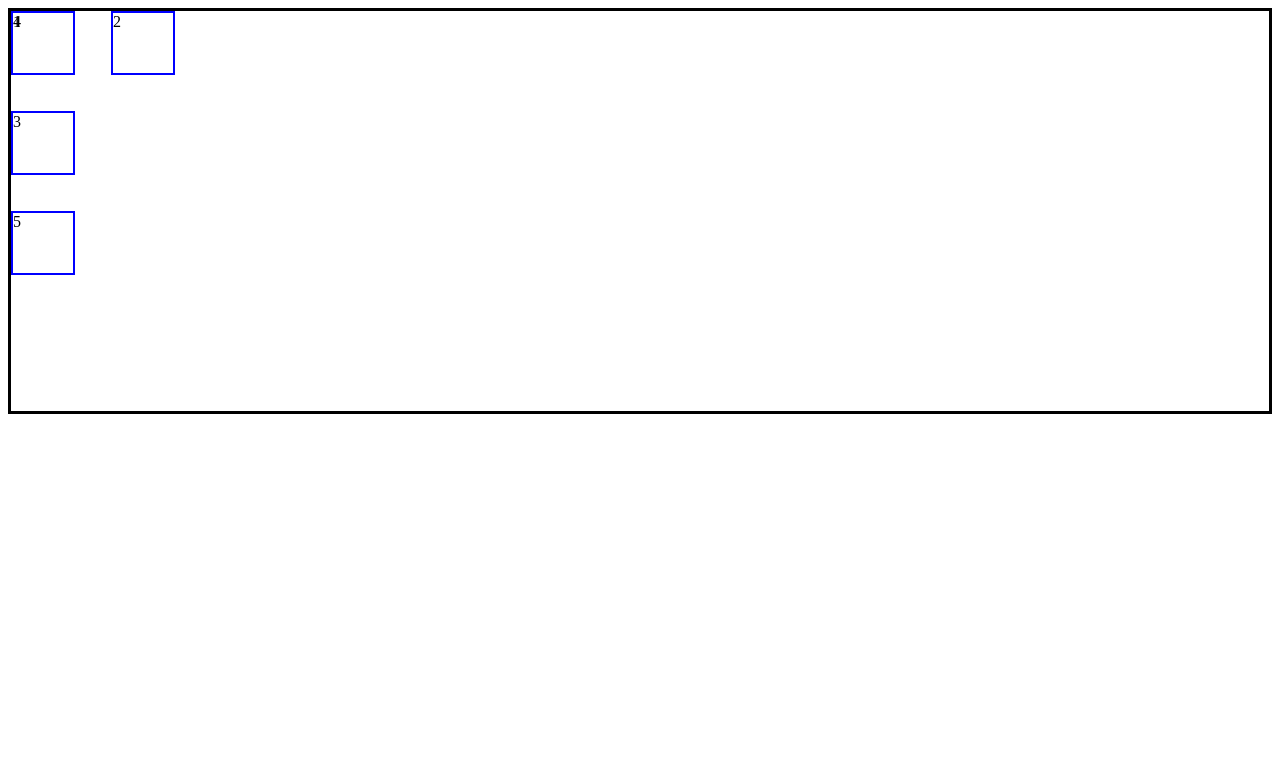
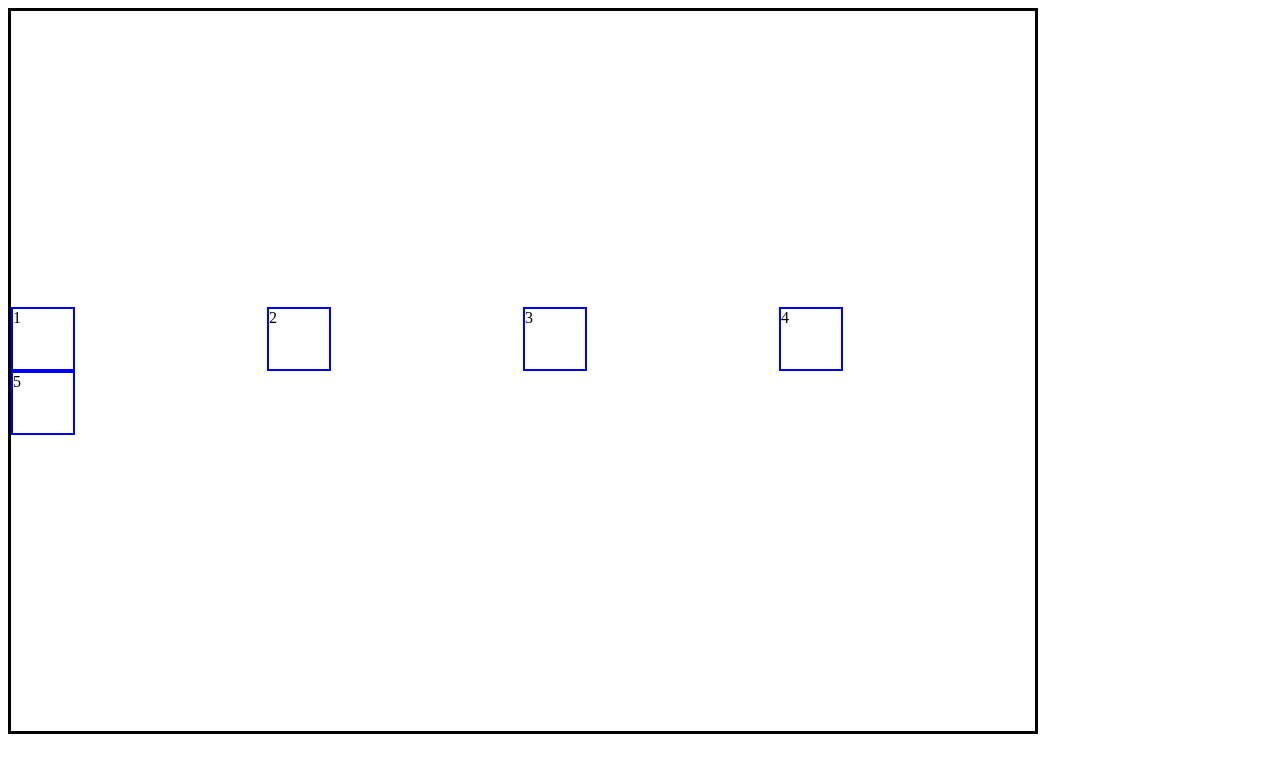
Before and after one commit to includesoyam/soyamwebdev, a plain HTML site: page video 39/grid-1.html in a window 1280 px wide. Drawn offline with Linux system fonts and the light colour scheme.

Commit message:
Adding other features in video 39

```diff
--- a/video 39/grid-1.html
+++ b/video 39/grid-1.html
@@ -7,10 +7,19 @@
     <title>CSS Grid-1</title>
     <style>
         .container {
+            width: 80vw;
+            height: 90vh;
             border: 3px solid black;
             display: grid;
-            grid-template-columns: [first] 100px [second] 200px;
-            grid-template-rows: 100px 100px 200px;
+            /* grid-template-columns: repeat(4,1fr) */
+            grid-template-columns: repeat(4, minmax(100px, 1fr));
+            place-content: center;
+            /* row-gap: 10px;
+            column-gap: 50px; */
+            /* justify-items: center;
+            align-items: center; */
+            /* grid-template-columns: [first] 100px [second] 200px;
+            grid-template-rows: 100px 100px 200px; */
         }
 
         .item {
@@ -19,33 +28,35 @@
             width: 60px;
         }
 
-        .item1 {
+        /* .item1 {
             grid-row: 1/2;
             grid-column: 1/2;
-        }
+        } */
 
         /* .item2{
-
-        }
-
-        .item3{
+            align-self: start;
+            justify-self: end;
 
         } */
 
+        /* .item3{
+
+        } */
+        /*
         .item4 {
-            /* grid-row: 1/2;
-            grid-column: 1/2; */
-            /* or */
+            grid-row: 1/2;
+            grid-column: 1/2;
+            or
             grid-row-start: 1;
             grid-row-end: 2;
             grid-column-start: first;
             grid-column-end: second;
 
-        }
-        .item5{
+        } */
+        /* .item5{
             grid-column-start: first;
             grid-column-end: second;
-        }
+        } */
     </style>
 </head>
 
```
